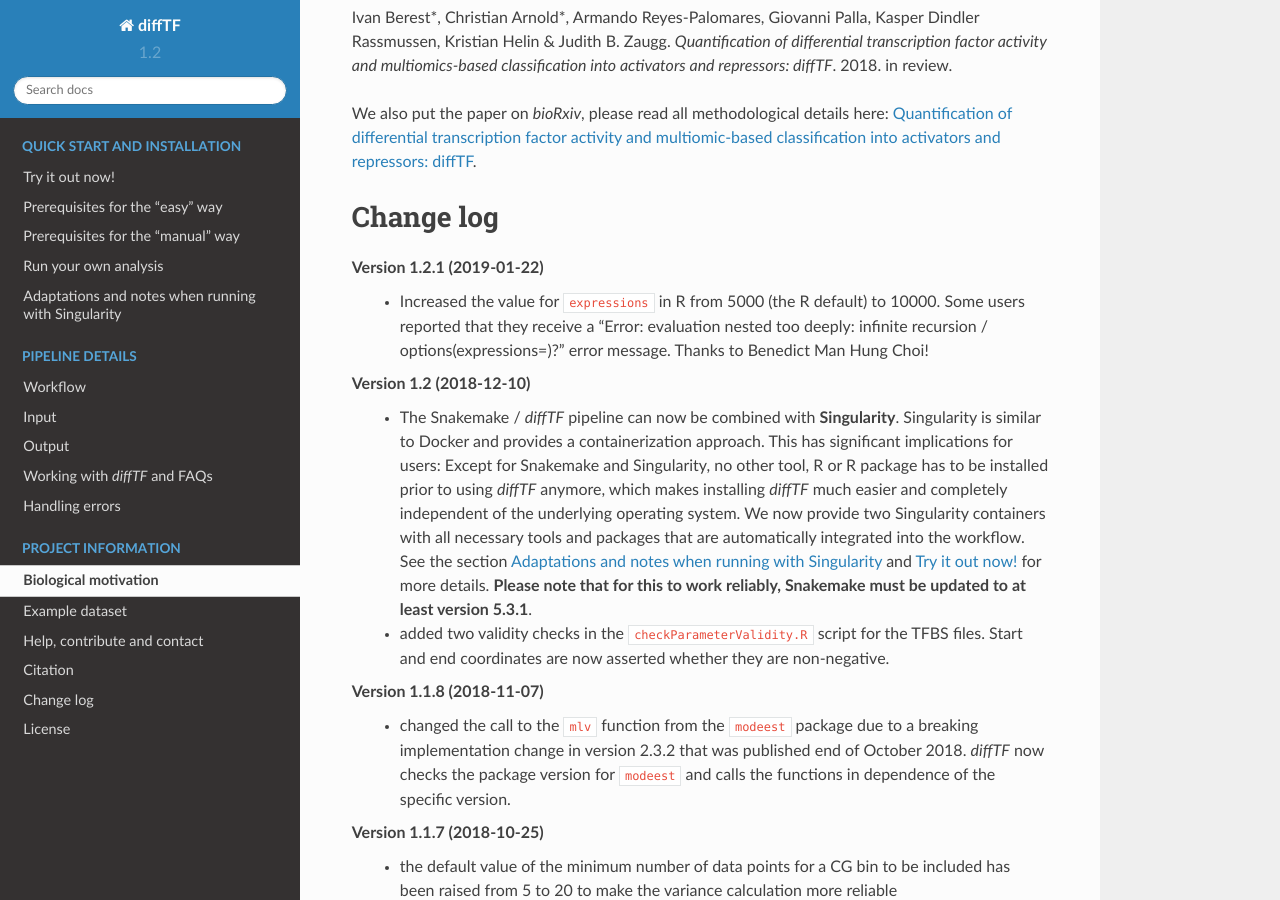
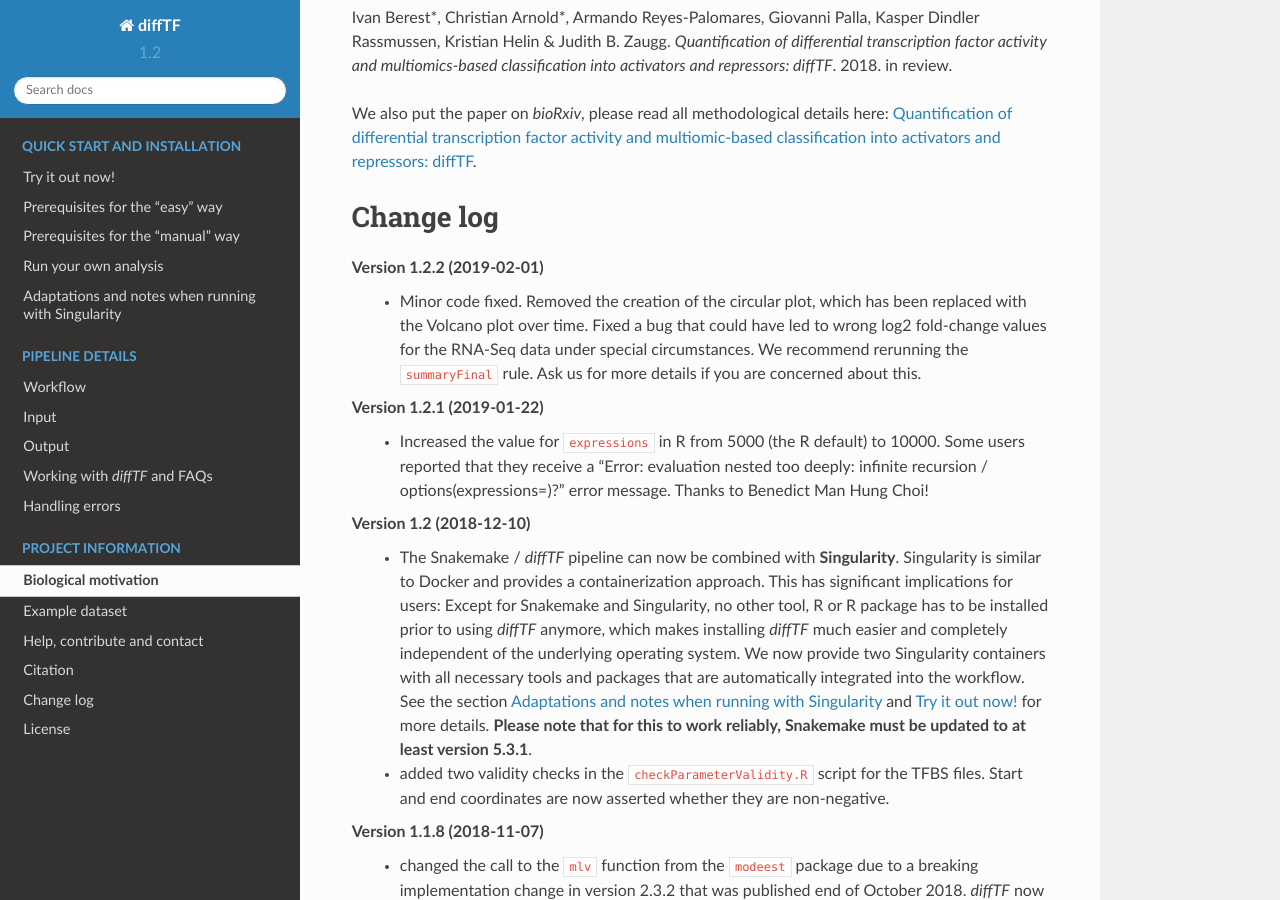
Before and after one commit to jfallmann/diffTF_Fork, a Sphinx documentation site: the page built from docs/projectInfo.rst, in a window 1280 px wide and 900 px high, scrolled down 1822 px. Built offline with Sphinx 7.4.7 and the Read the Docs theme 2.0.0, drawn with Linux system fonts in a browser that asks for light colours.

```diff
--- a/docs/projectInfo.rst
+++ b/docs/projectInfo.rst
@@ -53,6 +53,8 @@ We also put the paper on *bioRxiv*, please read all methodological details here:
 
 Change log
 ============================
+Version 1.2.2 (2019-02-01)
+    - Minor code fixed. Removed the creation of the circular plot, which has been replaced with the Volcano plot over time. Fixed a bug that could have led to wrong log2 fold-change values for the RNA-Seq data under special circumstances. We recommend rerunning the ``summaryFinal`` rule. Ask us for more details if you are concerned about this.
 
 Version 1.2.1 (2019-01-22)
     - Increased the value for ``expressions`` in R from 5000 (the R default) to 10000. Some users reported that they receive a "Error: evaluation nested too deeply: infinite recursion / options(expressions=)?" error message. Thanks to Benedict Man Hung Choi!
```
Also changed, not shown: 7 other files.
